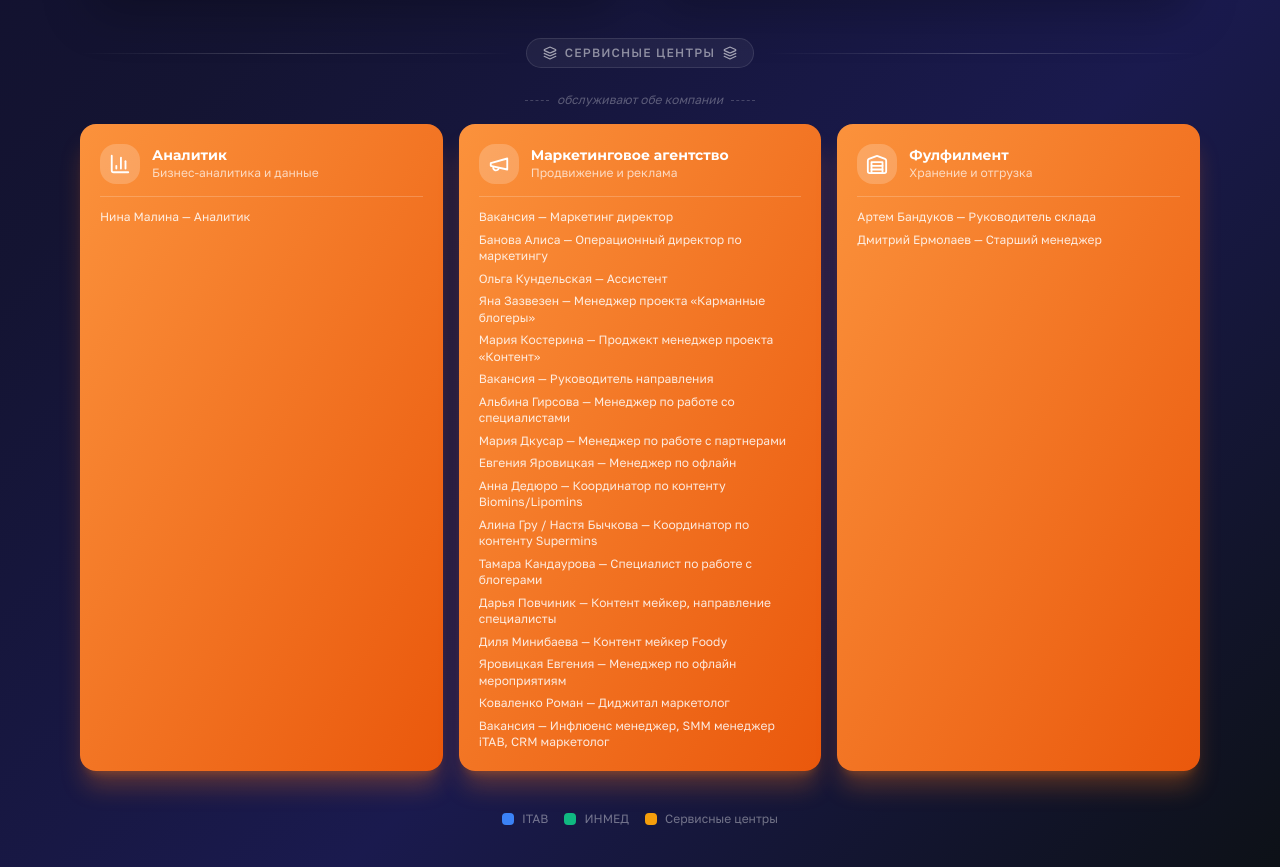
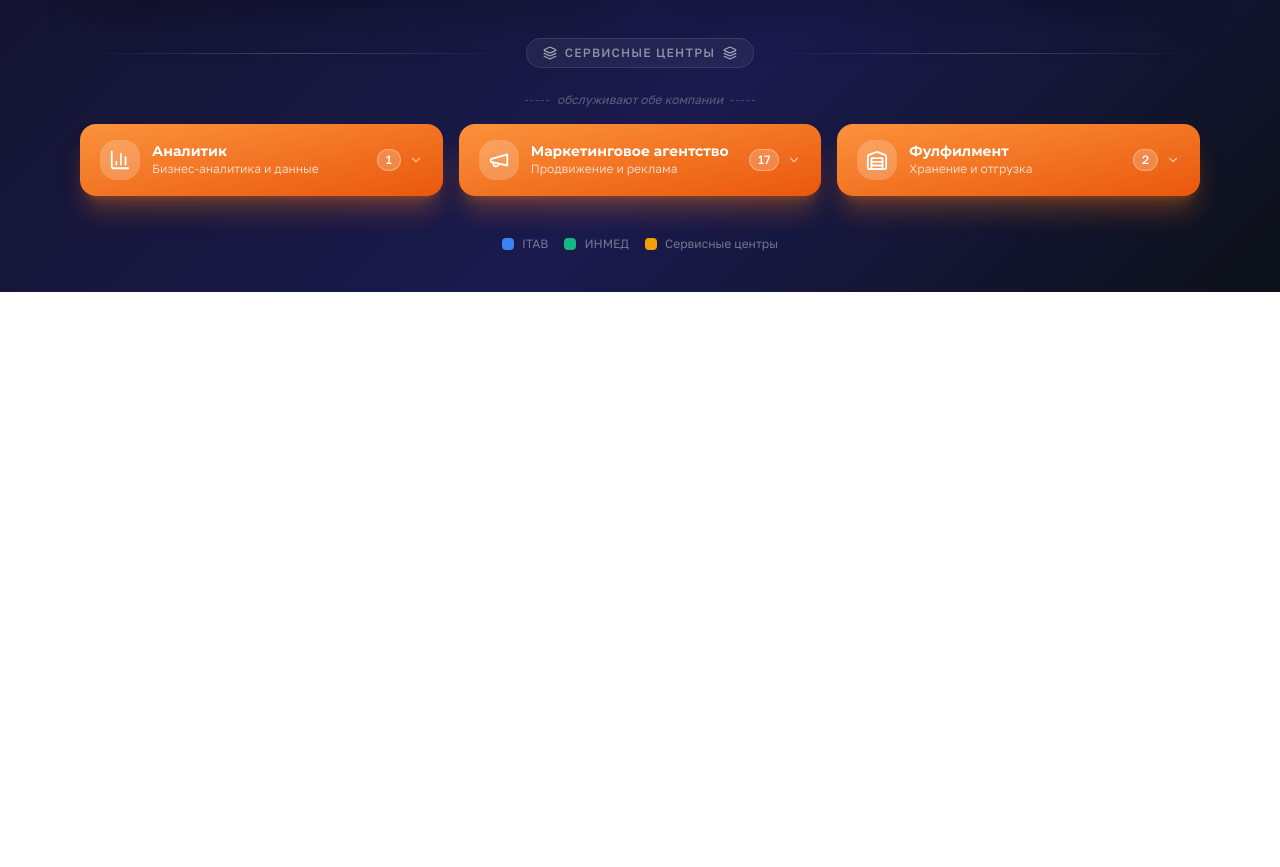
Before and after one commit to pr-poehali-dev/org-structure-optimization, a React (Vite) app: page / in a window 1280 px wide. Shown: the part 963-1830 px from the top of the page. After the commit the page ends 1255 px from the top, so only its background shows below. Built offline with nearby package versions, Linux system fonts and the light colour scheme.

Commit message:
feat: make service centers collapsible

```diff
--- a/src/pages/Index.tsx
+++ b/src/pages/Index.tsx
@@ -265,29 +265,13 @@ const CompanyCard = ({ company }: { company: typeof orgData.companies[0] }) => {
 };
 
 const ServiceCard = ({ service }: { service: typeof orgData.services[0] }) => {
-  const colorMap: Record<string, { bg: string; icon: string; glow: string }> = {
-    analytics: {
-      bg: "bg-gradient-to-br from-orange-400 to-orange-600",
-      icon: "text-orange-100",
-      glow: "shadow-orange-500/30",
-    },
-    marketing: {
-      bg: "bg-gradient-to-br from-orange-400 to-orange-600",
-      icon: "text-orange-100",
-      glow: "shadow-orange-500/30",
-    },
-    fulfillment: {
-      bg: "bg-gradient-to-br from-orange-400 to-orange-600",
-      icon: "text-orange-100",
-      glow: "shadow-orange-500/30",
-    },
-  };
-
-  const c = colorMap[service.color];
+  const [expanded, setExpanded] = useState(false);
 
   return (
-    <div
-      className={`rounded-2xl ${c.bg} shadow-xl ${c.glow} p-5 flex flex-col gap-3 flex-1 min-w-[200px] transition-transform duration-200 hover:scale-105`}
+    <div className="rounded-2xl bg-gradient-to-br from-orange-400 to-orange-600 shadow-xl shadow-orange-500/30 overflow-hidden flex-1 min-w-[200px]">
+      <button
+        className="w-full px-5 py-4 flex items-center justify-between gap-3 text-left"
+        onClick={() => setExpanded(!expanded)}
       >
         <div className="flex items-center gap-3">
           <div className="w-10 h-10 rounded-2xl bg-white/20 flex items-center justify-center shrink-0">
@@ -299,9 +283,32 @@ const ServiceCard = ({ service }: { service: typeof orgData.services[0] }) => {
           </div>
         </div>
         {service.employees && service.employees.length > 0 && (
-        <div className="border-t border-white/20 pt-3 flex flex-col gap-1.5">
+          <div className="flex items-center gap-2 shrink-0">
+            <span className="text-xs px-2 py-0.5 rounded-full font-medium bg-white/20 text-white border border-white/30">
+              {service.employees.length}
+            </span>
+            <Icon
+              name={expanded ? "ChevronUp" : "ChevronDown"}
+              size={14}
+              className="text-white/60"
+              fallback="ChevronDown"
+            />
+          </div>
+        )}
+      </button>
+      {expanded && service.employees && service.employees.length > 0 && (
+        <div className="px-4 pb-4 space-y-1.5 border-t border-white/20 pt-3">
           {service.employees.map((emp, i) => (
-            <p key={i} className="text-xs text-white/85 font-golos leading-snug">{emp}</p>
+            <div
+              key={i}
+              className="flex items-center gap-2 px-3 py-2 rounded-lg bg-white/10 border border-white/10"
+              style={{ animationDelay: `${i * 50}ms` }}
+            >
+              <div className="w-6 h-6 rounded-full bg-white/20 flex items-center justify-center">
+                <Icon name="User" size={12} className="text-white" fallback="User" />
+              </div>
+              <span className="text-xs text-white/90 font-golos">{emp}</span>
+            </div>
           ))}
         </div>
       )}
```
Lines whose indentation alone changed are shown as unchanged.
